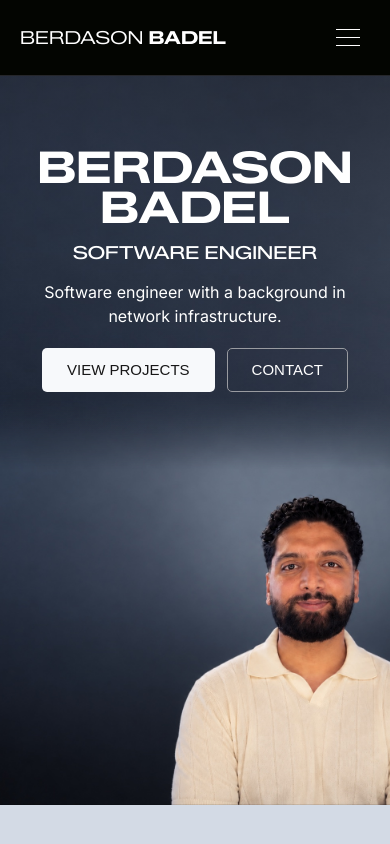
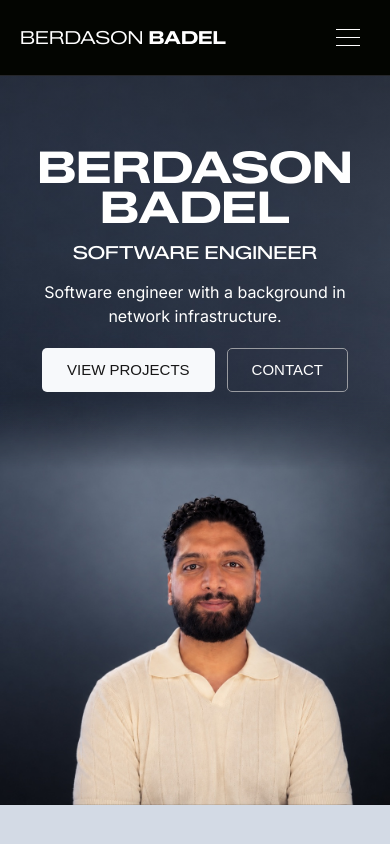
Before and after one commit to berbad/portfolio-website, a React (Vite) app: page / in a window 390 px wide. Shown: the top 844 px of the page. Built offline with nearby package versions, Linux system fonts and the light colour scheme; a web font is replaced by a local one.

Commit message:
Center portrait on mobile

```diff
--- a/src/App.css
+++ b/src/App.css
@@ -894,7 +894,7 @@ p {
     max-width: none;
     height: calc(68% + 16px);
     object-fit: cover;
-    object-position: 56% bottom;
+    object-position: 100% bottom;
     transform: scale(0.8);
     transform-origin: center bottom;
     mask-image: linear-gradient(to top, #000 82%, transparent);
```
